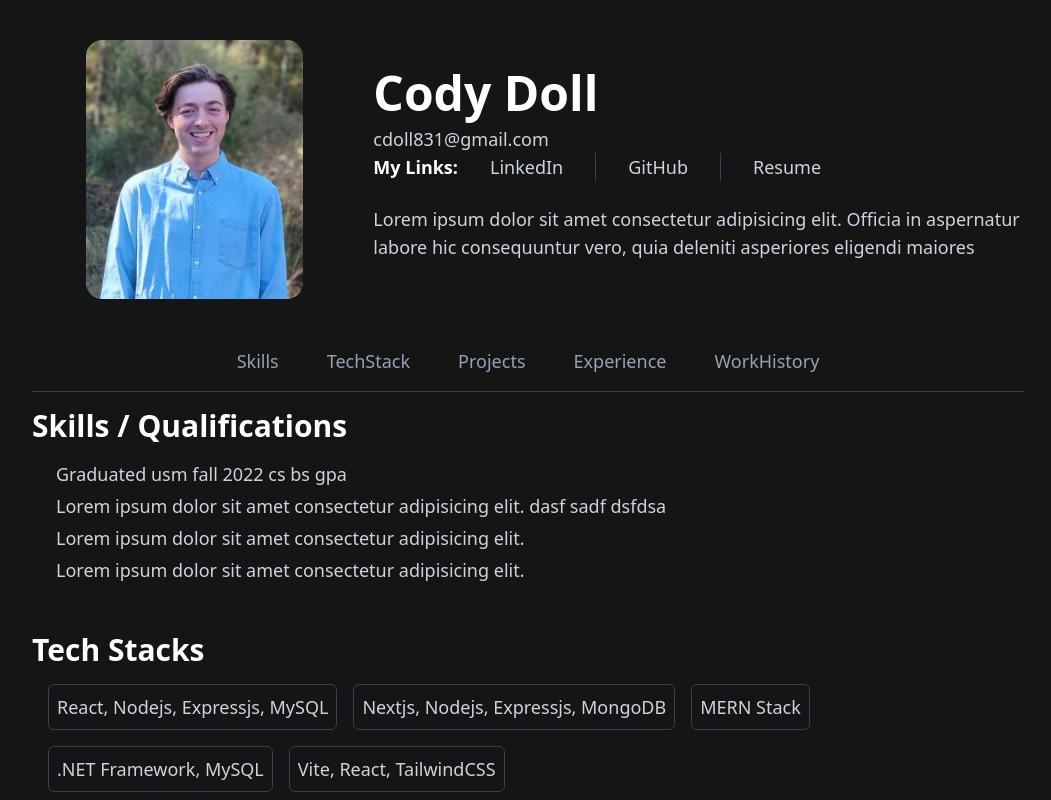
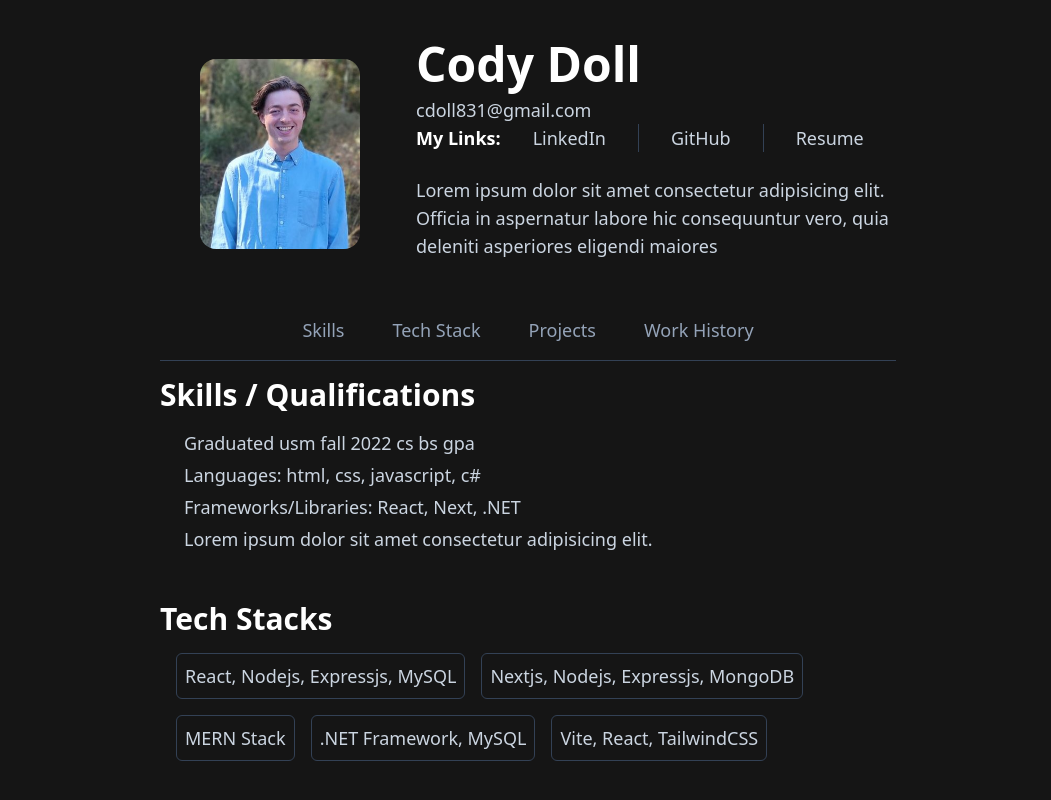
Before and after one commit to cdoll40/Portfolio2.0, a React app: page / in a window 1280 px wide. Shown: the top 800 px of the page, without its empty margins (112-1163 px from the left). Built offline with nearby package versions, Linux system fonts and the light colour scheme; the HTML template or start-up script is replaced by a standard one.

Commit message:
formatting, fixed navbar titles

```diff
--- a/src/components/NavBar.jsx
+++ b/src/components/NavBar.jsx
@@ -6,22 +6,22 @@ const NavBar = () => {
 		{
 			id: 1,
 			name: "skills",
+			title: "Skills",
 		},
 		{
 			id: 2,
 			name: "techStack",
+			title: "Tech Stack",
 		},
 		{
 			id: 3,
 			name: "projects",
+			title: "Projects",
 		},
 		{
 			id: 4,
-			name: "experience",
-		},
-		{
-			id: 5,
 			name: "workHistory",
+			title: "Work History",
 		},
 	];
 
@@ -34,7 +34,7 @@ const NavBar = () => {
 						className="md:px-6 sm:px-5 px-4 pt-4 cursor-pointer capitalize text-lg text-slate-400 hover:scale-105 duration-200"
 					>
 						<Link to={link.name} smooth duration={500}>
-							{link.name}
+							{link.title}
 						</Link>
 					</li>
 				))}
--- a/src/components/Projects.jsx
+++ b/src/components/Projects.jsx
@@ -36,7 +36,7 @@ const Projects = () => {
 				Check out some of my previous and current projects.
 			</p>
 
-			<div className="grid sm:grid-cols-2 md:grid-cols-3 gap-4 px-12 sm:px-0 m-4">
+			<div className="grid sm:grid-cols-2 md:grid-cols-2 gap-4 px-12 sm:px-0 m-4">
 				{projects.map(({ id, src, desc, link }) => (
 					<div
 						key={id}
--- a/src/components/Skills.jsx
+++ b/src/components/Skills.jsx
@@ -9,13 +9,8 @@ const Skills = () => {
 			<div className="flex justify-left px-6 text-lg">
 				<ul className="text-slate-300">
 					<li>Graduated usm fall 2022 cs bs gpa</li>
-					<li className="pt-1">
-						Lorem ipsum dolor sit amet consectetur adipisicing elit. dasf sadf
-						dsfdsa
-					</li>
-					<li className="pt-1">
-						Lorem ipsum dolor sit amet consectetur adipisicing elit.
-					</li>
+					<li className="pt-1">Languages: html, css, javascript, c#</li>
+					<li className="pt-1">Frameworks/Libraries: React, Next, .NET</li>
 					<li className="pt-1">
 						Lorem ipsum dolor sit amet consectetur adipisicing elit.
 					</li>
--- a/src/screens/HomeScreen.jsx
+++ b/src/screens/HomeScreen.jsx
@@ -8,7 +8,7 @@ import WorkHistory from "../components/WorkHistory";
 
 const HomeScreen = () => {
 	return (
-		<div className="max-w-screen-lg mx-auto mt-10 px-4">
+		<div className="max-w-screen-md mx-auto mt-10 px-4">
 			<Hero />
 			<div className="divide-y divide-solid divide-slate-700">
 				<NavBar />
```
